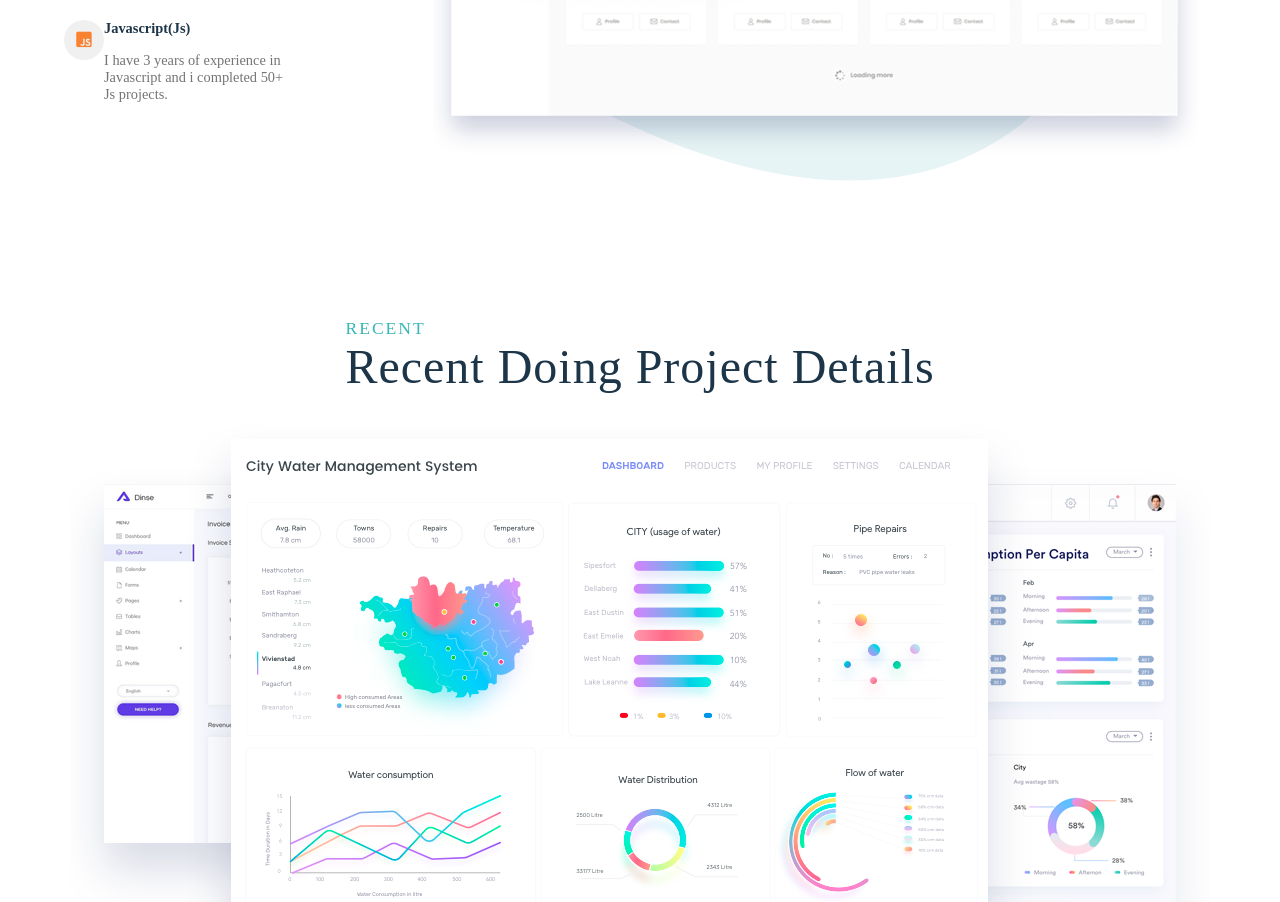
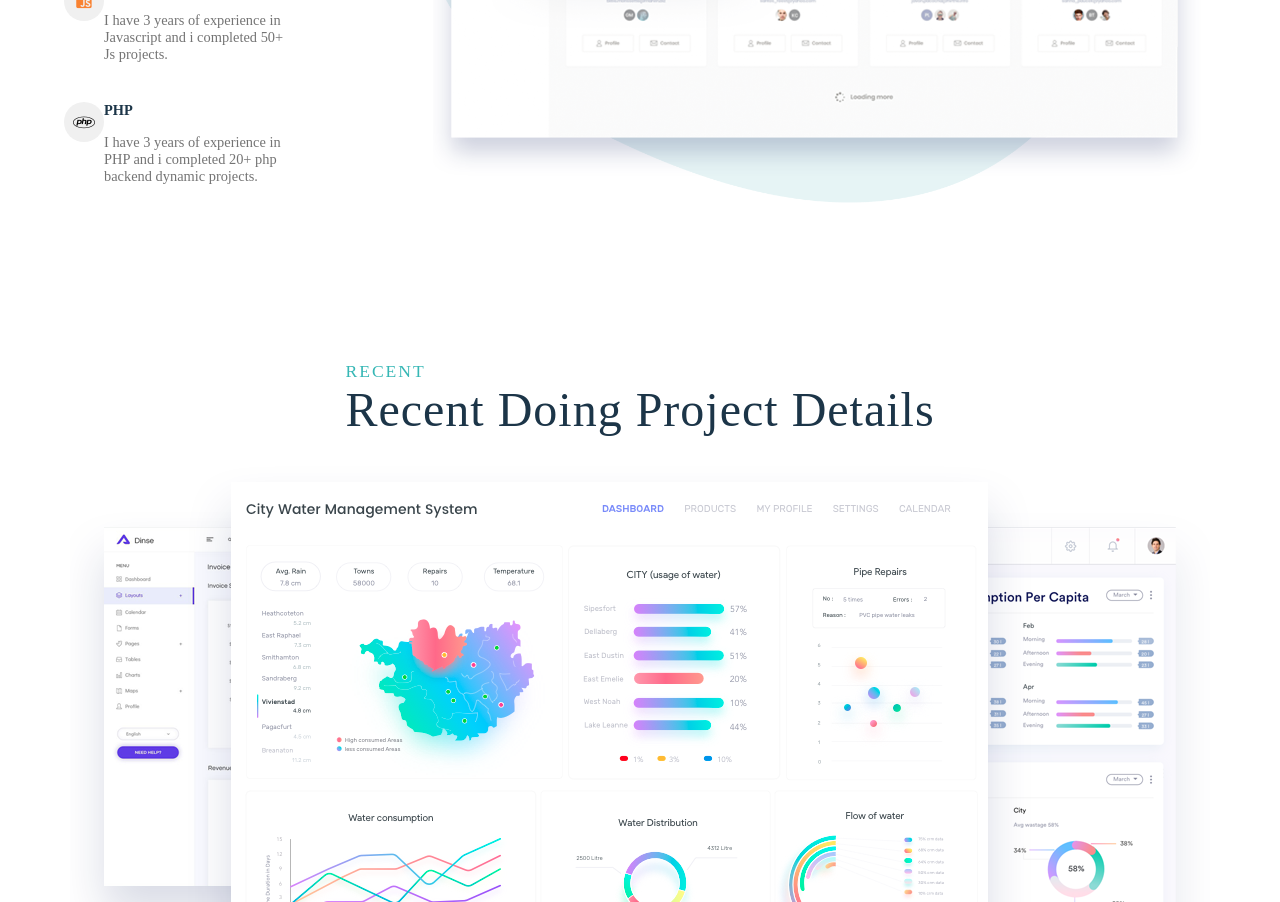
Before and after one commit to jobaerhassan/The-website-own, a plain HTML site: page index.html in a window 1280 px wide. Shown: the part 1159-2061 px from the top of the page. Drawn offline with Linux system fonts and the light colour scheme.

Commit message:
Update index.html

```diff
--- a/index.html
+++ b/index.html
@@ -102,6 +102,18 @@
 					<div class="s-box-text">
 						<strong>Javascript(Js)</strong>
 						<p>I have 3 years of experience in Javascript and i completed 50+ Js projects.</p>
+					</div>
+
+				</div>
+
+				<!--php skill box--->
+				<div class="skill-box">
+					<div class="s-box-icon">
+						<i class="fab fa-php"></i>
+					</div>
+					<div class="s-box-text">
+						<strong>PHP</strong>
+						<p>I have 3 years of experience in PHP and i completed 20+ php backend dynamic projects.</p>
 					</div>
 
 				</div>
```
